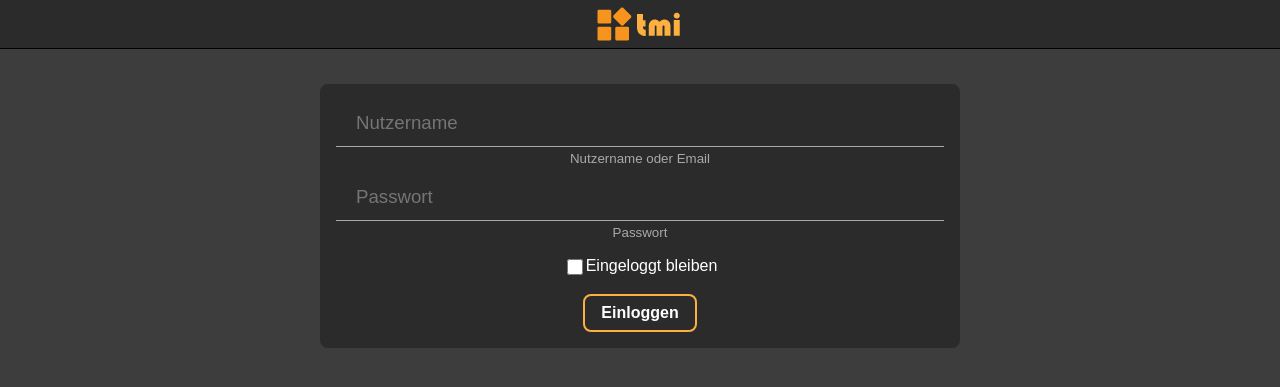
After one commit to TomQDRS/AdvancedWebDevelopment_Semesterprojekt, a PHP site: page /php/views/loginform.php in a window 1280 px wide. The commit adds this page. Shown: the top 387 px of the page. Run offline with PHP 8.4, Linux system fonts and the light colour scheme; the visitor is signed in with stand-in values (Sample User, id 1).

Commit message:
moved stuff around, in the middle of redecorating. doing style stuff rn

```diff
--- a/css/style.css
+++ b/css/style.css
@@ -470,3 +470,77 @@ select {
 #tagdisplay {
     height: auto;
 }
+
+#formcontainer {
+        background-color: #2b2b2b;
+    padding-top: 8px;
+    padding-bottom: 16px;
+    border-radius: 8px;
+    width: 50%;
+    margin: auto;
+    display: block;
+    text-align: center;
+    margin-top: 84px;
+    font-size: 10pt;
+
+}
+
+#formcontainer * {
+    background-color: transparent;
+        color: darkgray;
+}
+
+input:-webkit-autofill {
+    -webkit-box-shadow: 0 0 0 30px #2b2b2b inset;
+    -webkit-text-fill-color: white !important;
+}
+
+.formtextinput {
+    text-align: left;
+       width: 95%;
+    border: none;
+    border-bottom: 1px solid;
+    border-bottom-color: darkgray;
+    font-size: 14pt;
+    display: block;
+    overflow: hidden;
+    resize: none;
+    word-break:normal;
+    padding-bottom: 6px;
+    box-sizing: border-box;
+    padding: 12px 20px;
+    margin: auto;
+    margin-bottom: 4px;
+    margin-top: 8px;
+}
+
+.formcheckboxcontainer {
+    margin-top: 16px;
+    margin-bottom: 16px;
+    font-size: 12pt;
+}
+
+#formcontainer .formcheckboxcontainer {
+        color: white;
+}
+
+.formcheckbox {
+    vertical-align: middle;
+    height: 16px;
+    width: 16px;
+}
+
+.formsubmit {
+    border: 2px solid #fbb040;
+    font-weight:700;
+    font-size: 12pt;
+    border-radius: 8px;
+    padding-left: 16px;
+    padding-right: 16px;
+    padding-top: 8px;
+    padding-bottom: 8px;
+
+}
+#formcontainer .formsubmit {
+    color: white;
+}
--- a/loadImages.php
+++ b/php/control/loadImages.php
@@ -87,7 +87,7 @@ function loadAllImagesWith($userID, $orderBy, $private) {
         if($result->num_rows > 0) {
             while($row = $result->fetch_assoc()) {
 
-                echo '<div class = "imagefield" onclick = "document.location.href=\'image.php?id='.$row["ID"].'\'">';
+                echo '<div class = "imagefield" onclick = "document.location.href=\'php/views/image.php?id='.$row["ID"].'\'">';
                 echo '<img class="uploaded_image" src="'.$row["PATH"].'"/>';
                 echo '<div style="    text-align: center;">'.$row["NAME"].'</div>';
                 echo '</div>';
--- /dev/null
+++ b/php/views/loginForm.php
@@ -0,0 +1,25 @@
+<!DOCTYPE html>
+<html>
+
+<head>
+    <title>toomanyimages - login</title>
+    <link rel="stylesheet" href="../../css/style.css">
+</head>
+
+<body>
+    <nav>
+        <img src="../../logos/tmi_logo_text.png" alt="toomanyimages logo" height="36" width="101" id="logo_nav_img" onclick="document.location.href='../../index.php'">
+    </nav>
+
+    <section id="formcontainer">
+        <form id="loginForm" action="../control/loginUser.php" method="post">
+            <input class="formtextinput" name="usr_login" type="text" placeholder="Nutzername" required>Nutzername oder Email<br>
+            <input class="formtextinput" name="usr_password" type="password" id="firstPassword" placeholder="Passwort" required>Passwort<br>
+            <div class="formcheckboxcontainer">
+            <input class="formcheckbox" name="usr_rememberme" type="checkbox" value="rememberme">Eingeloggt bleiben</div>
+            <input class="formsubmit"name="submit" type="submit" value="Einloggen">
+        </form>
+    </section>
+</body>
+
+</html>
```
Also changed, not shown: index.php (+6 -7 lines), loginForm.php (deleted, +0 -19 lines), php/views/image.php (renamed from image.php, +58 -20 lines), php/control/imageUpload.php (renamed from imageUpload.php), php/control/livesearch.php (renamed from livesearch.php), php/control/loginUser.php (renamed from loginUser.php), php/control/logout.php (renamed from logout.php), php/control/postcomment.php (renamed from postcomment.php), php/control/registerUser.php (renamed from registerUser.php), php/control/sessioncontrol.php (renamed from sessioncontrol.php), php/error/404.php (renamed from 404.php), php/views/impressum.php (renamed from impressum.html), php/views/registrationForm.php (renamed from registrationForm.php), php/views/uploadForm.php (renamed from uploadForm.php), 1 more files.
